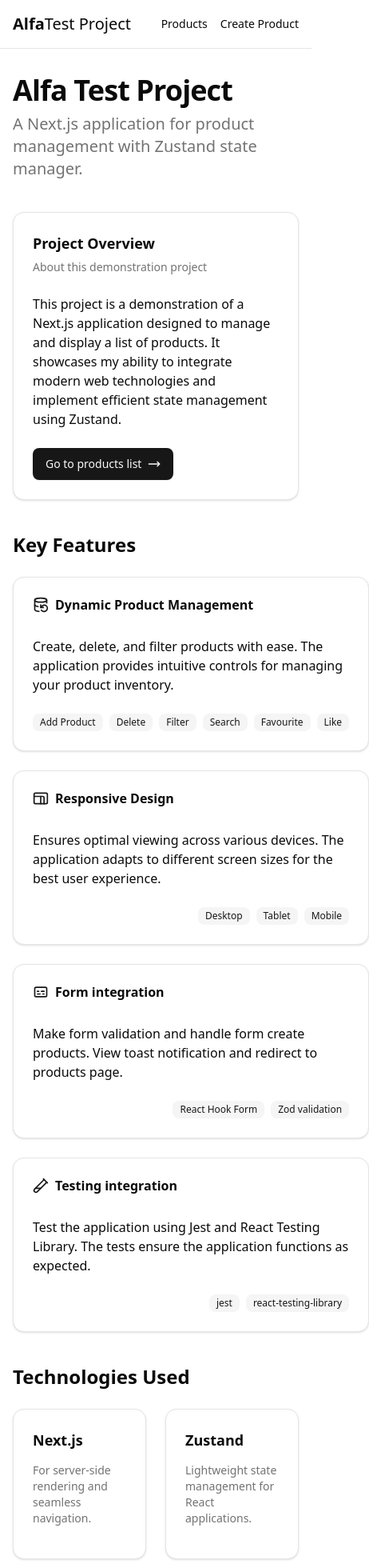
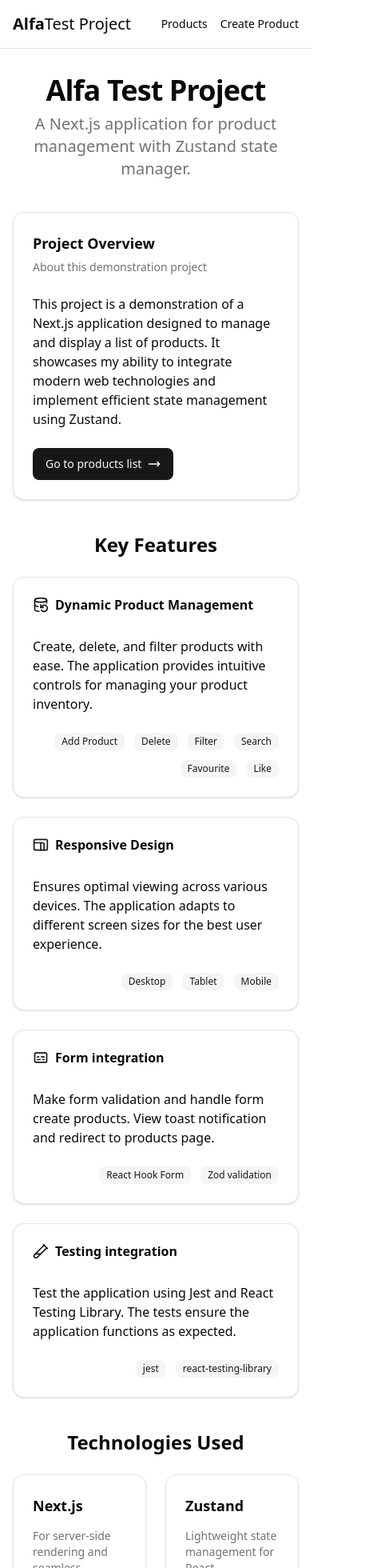
Before and after one commit to agapovk/alfa-test, a Next.js app: page / in a window 390 px wide. Shown: the top 1960 px of the page at 80% size, 462 px wide, since content can reach past the window. Built offline with nearby package versions, Linux system fonts and the light colour scheme.

Commit message:
fix: mobile view bugs (#8)

```diff
--- a/src/app/page.tsx
+++ b/src/app/page.tsx
@@ -79,7 +79,7 @@
 export default function HomePage() {
   return (
     <div className="space-y-10">
-      <section>
+      <section className="text-center sm:text-start">
         <h1 className="text-4xl font-bold tracking-tight mb-2">
           Alfa Test Project
         </h1>
@@ -114,7 +114,9 @@
       </section>
 
       <section>
-        <h2 className="text-2xl font-bold mb-6">Key Features</h2>
+        <h2 className="text-2xl font-bold mb-6 text-center sm:text-start">
+          Key Features
+        </h2>
         <div className="grid md:grid-cols-2 gap-6">
           {features.map(({ icon, title, description, badges }) => (
             <FeatureCard
@@ -129,7 +131,9 @@
       </section>
 
       <section>
-        <h2 className="text-2xl font-bold mb-6">Technologies Used</h2>
+        <h2 className="text-2xl font-bold mb-6 text-center sm:text-start">
+          Technologies Used
+        </h2>
         <div className="grid grid-cols-2 md:grid-cols-3 gap-6">
           {technologies.map(({ title, description }) => (
             <Card key={title}>
@@ -149,7 +153,9 @@
       </section>
 
       <section>
-        <h2 className="text-2xl font-bold mb-6">Installation</h2>
+        <h2 className="text-2xl font-bold mb-6 text-center sm:text-start">
+          Installation
+        </h2>
         <Card>
           <CardContent className="pt-0 text-sm">
             <div className="space-y-4">
--- a/src/app/products/page.tsx
+++ b/src/app/products/page.tsx
@@ -3,10 +3,14 @@
 export default function ProductsPage() {
   return (
     <div className="space-y-6">
-      <div>
-        <h1 className="text-xl">Products page</h1>
-        <p className="text-muted-foreground">The list of products</p>
-      </div>
+      <section className="text-center sm:text-start">
+        <div>
+          <h1 className="text-2xl font-bold tracking-tight mb-2">
+            Products page
+          </h1>
+          <p className="text-muted-foreground">The list of products</p>
+        </div>
+      </section>
       <ProductList />
     </div>
   );
--- a/src/components/feature-card.tsx
+++ b/src/components/feature-card.tsx
@@ -28,14 +28,12 @@
     <CardContent className="flex-1">
       <p>{description}</p>
     </CardContent>
-    <CardFooter className="flex justify-end">
-      <div className="flex gap-2">
-        {badges.map((badge, index) => (
-          <Badge key={index} variant="secondary">
-            {badge}
-          </Badge>
-        ))}
-      </div>
+    <CardFooter className="flex justify-end gap-3 flex-wrap">
+      {badges.map((badge, index) => (
+        <Badge key={index} variant="secondary">
+          {badge}
+        </Badge>
+      ))}
     </CardFooter>
   </Card>
 );
--- a/src/components/product-list.tsx
+++ b/src/components/product-list.tsx
@@ -120,7 +120,7 @@
         <div className="relative">
           <Input
             placeholder="Find a product..."
-            className="h-8 w-[150px] lg:w-[250px]"
+            className="w-[200px] sm:w-[250px]"
             value={searchQuery}
             onChange={handleSearchChange}
           />
```
